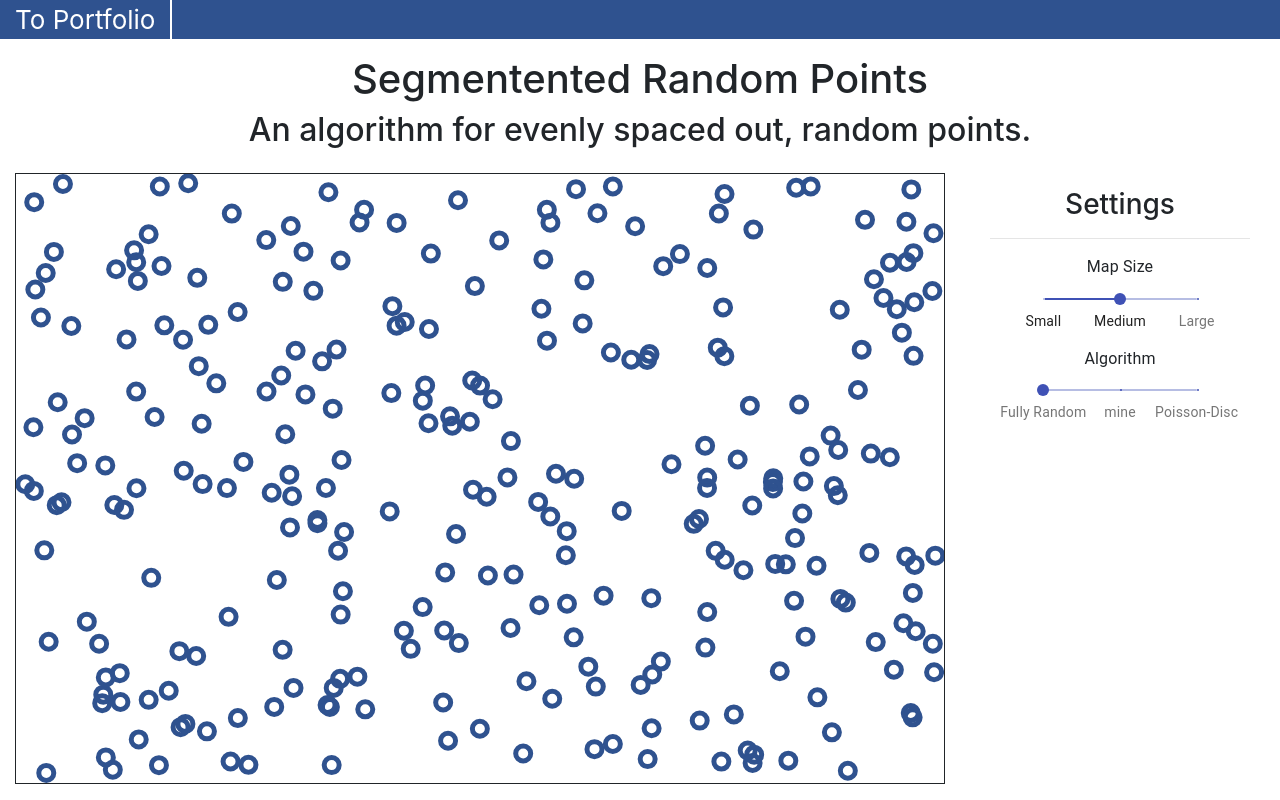
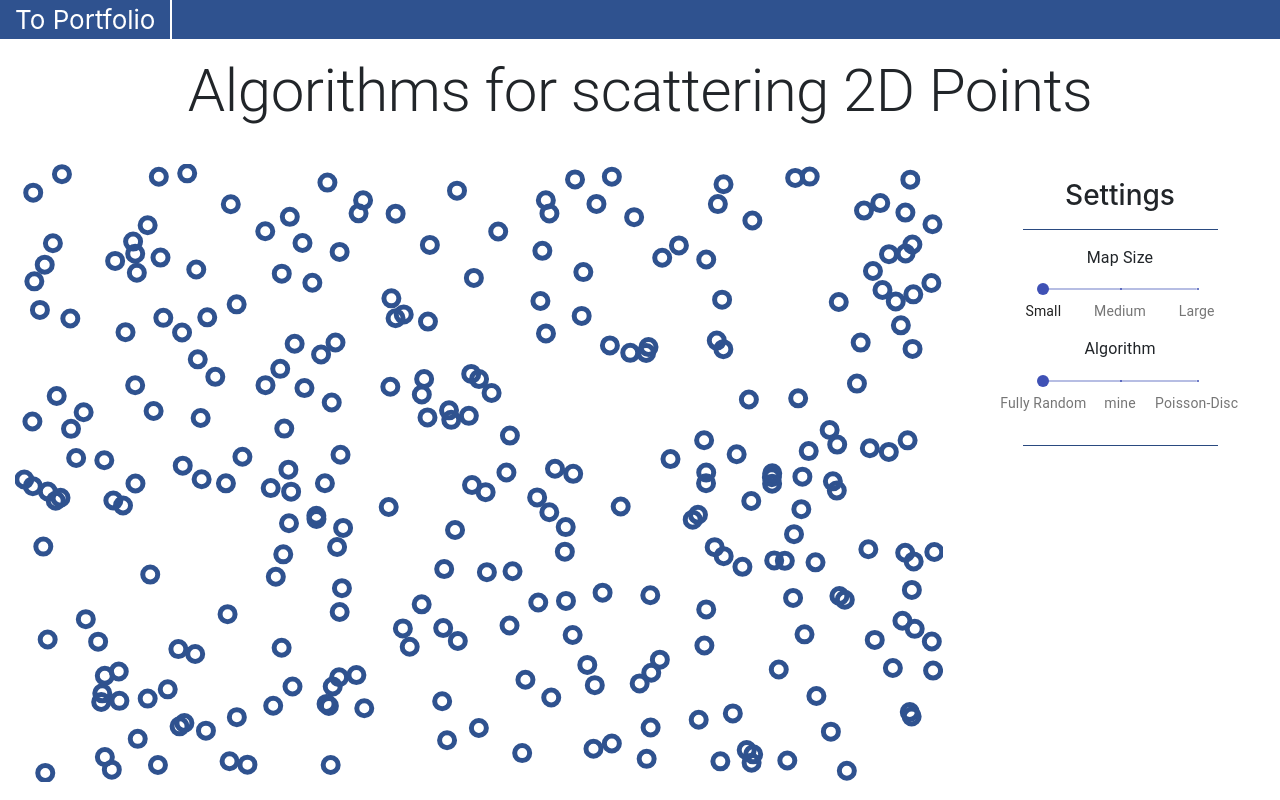
Before and after one commit to JamesTheButler/PointDistribution, a React (Create React App) app: page / in a window 1280 px wide. Built offline with nearby package versions, Linux system fonts and the light colour scheme.

Commit message:
add info text for algorithms

```diff
--- a/src/Algorithms/EvenlySpacedRandomPoints.jsx
+++ b/src/Algorithms/EvenlySpacedRandomPoints.jsx
@@ -9,10 +9,10 @@ export const generateEvenlySpacedRandomPoints = (
 
   const rects = divideRect(gridWidth, gridHeight, pointCount);
   for (let i = 0; i < pointCount; i++) {
-    points.push([
+    /*points.push([
       getRandom(rects[i][0], rects[i][0] + rects[i][2]),
       getRandom(rects[i][1], rects[i][1] + rects[i][3]),
-    ]);
+    ]);*/
   }
 
   return points;
@@ -25,7 +25,10 @@ const generatePoints = (width, height, pointCount) => {
   var points_y = new Array();
   var rects = pointCount;
   console.log("length " + rects.length);
-  for (i = 0; i < pointCount; i++) {}
+  for (i = 0; i < pointCount; i++) {
+    const x = Math.floor(i, width);
+    const y = i % height;
+  }
 };
 
 const findBestDivider = (number, aspectRatio) => {
--- a/src/App.js
+++ b/src/App.js
@@ -9,10 +9,7 @@ export default function App() {
   return (
     <div className="App">
       <DefaultHeader />
-      <DefaultAlgorithmTitle
-        title="Segmentented Random Points"
-        subtitle="An algorithm for evenly spaced out, random points."
-      />
+      <DefaultAlgorithmTitle title="Algorithms for scattering 2D Points" />
       <PointDistribution className="pb-3" />
       <div className="container-fluid"></div>
     </div>
--- a/src/Components/Default/DefaultAlgorithmTitle/DefaultAlgorithmTitle.jsx
+++ b/src/Components/Default/DefaultAlgorithmTitle/DefaultAlgorithmTitle.jsx
@@ -1,4 +1,5 @@
 import React, { Component } from "react";
+import Typography from "@material-ui/core/Typography";
 
 import "./DefaultAlgorithmTitle.css";
 
@@ -7,8 +8,12 @@ export default class DefaultAlgorithmTitle extends Component {
     const { title, subtitle } = this.props;
     return (
       <div className="default-algorithm-title col-12 p-3">
-        <h1>{title}</h1>
-        <h2>{subtitle}</h2>
+        <Typography id="non-linear-slider" variant="h2" gutterBottom>
+          {title}
+        </Typography>
+        <Typography id="non-linear-slider" variant="subtitle" gutterBottom>
+          {subtitle}
+        </Typography>
       </div>
     );
   }
--- a/src/Components/PointDistributionGrid/PointDistributionGrid.css
+++ b/src/Components/PointDistributionGrid/PointDistributionGrid.css
@@ -5,5 +5,4 @@
   display: flex;
   flex: 1 0.5;
   cursor: crosshair;
-  border: 1px solid;
 }
--- a/src/Components/PointDistributionMenu/PointDistributionMenu.css
+++ b/src/Components/PointDistributionMenu/PointDistributionMenu.css
@@ -2,3 +2,12 @@
   text-align: center;
   height: 100%;
 }
+
+.settings-slider {
+  padding-bottom: 0.5rem;
+}
+
+.styled-hr {
+  background-color: #2f528f;
+  width: 75%;
+}
--- a/src/Components/PointDistributionMenu/PointDistributionMenu.jsx
+++ b/src/Components/PointDistributionMenu/PointDistributionMenu.jsx
@@ -6,10 +6,48 @@ import Typography from "@material-ui/core/Typography";
 import "./PointDistributionMenu.css";
 
 export default class PointDistributionMenu extends Component {
+  state = {
+    algDesc: "",
+    algTitle: "",
+  };
+
   onSettingsChanged(newSettings) {
     if (this.props.onSettingsChanged != null) {
       this.props.onSettingsChanged(newSettings);
     }
+  }
+
+  updateAlgorithmDescription(algoId) {
+    const algorightmInfo = [
+      {
+        title: "Fully Random Scatter",
+        description:
+          "Lorem Ipsum is simply dummy text of the printing and typesetting industry." +
+          "Lorem Ipsum has been the industry's standard dummy text ever since the 1500s, when an unknown" +
+          " printer took a galley of type and scrambled it to make a type specimen book.",
+      },
+      {
+        title: "My Custom Algorithm",
+        description:
+          "Lorem Ipsum is simply dummy text of the printing and typesetting industry." +
+          "Lorem Ipsum has been the industry's standard dummy text ever since the 1500s, when an unknown" +
+          " printer took a galley of type and scrambled it to make a type specimen book.",
+      },
+      {
+        title: "Poisson-Disc",
+        description:
+          "Lorem Ipsum is simply dummy text of the printing and typesetting industry." +
+          "Lorem Ipsum has been the industry's standard dummy text ever since the 1500s, when an unknown" +
+          " printer took a galley of type and scrambled it to make a type specimen book.",
+      },
+    ];
+
+    if (algoId >= algorightmInfo.length) return;
+
+    this.setState({
+      algTitle: algorightmInfo[algoId].title,
+      algDesc: algorightmInfo[algoId].description,
+    });
   }
 
   render() {
@@ -47,13 +85,13 @@ export default class PointDistributionMenu extends Component {
       <div className="main-alg-element col-3">
         <div className="alg-menu point-distribution-menu">
           <h3>Settings</h3>
-          <hr />
-          <div className="col-12 pb-2">
+          <hr class="styled-hr" />
+          <div className="col-12 settings-slider">
             <Typography id="non-linear-slider" gutterBottom>
               Map Size
             </Typography>
             <Slider
-              defaultValue={1}
+              defaultValue={0}
               min={0}
               step={1}
               max={2}
@@ -64,7 +102,7 @@ export default class PointDistributionMenu extends Component {
               }
             />
           </div>
-          <div className="col-12">
+          <div className="col-12 settings-slider">
             <Typography id="non-linear-slider" gutterBottom>
               Algorithm
             </Typography>
@@ -74,11 +112,19 @@ export default class PointDistributionMenu extends Component {
               max={2}
               marks={algorithmMarks}
               className="col-8"
-              onChange={(e, value) =>
-                this.onSettingsChanged({ algorithm: value })
-              }
+              onChange={(e, value) => {
+                this.onSettingsChanged({ algorithm: value });
+                this.updateAlgorithmDescription(value);
+              }}
             />
           </div>
+          <hr class="styled-hr" />
+          <Typography id="non-linear-slider" variant="h6" gutterBottom>
+            {this.state.algTitle}
+          </Typography>
+          <Typography id="non-linear-slider" variant="body1" gutterBottom>
+            {this.state.algDesc}
+          </Typography>
         </div>
       </div>
     );
```
